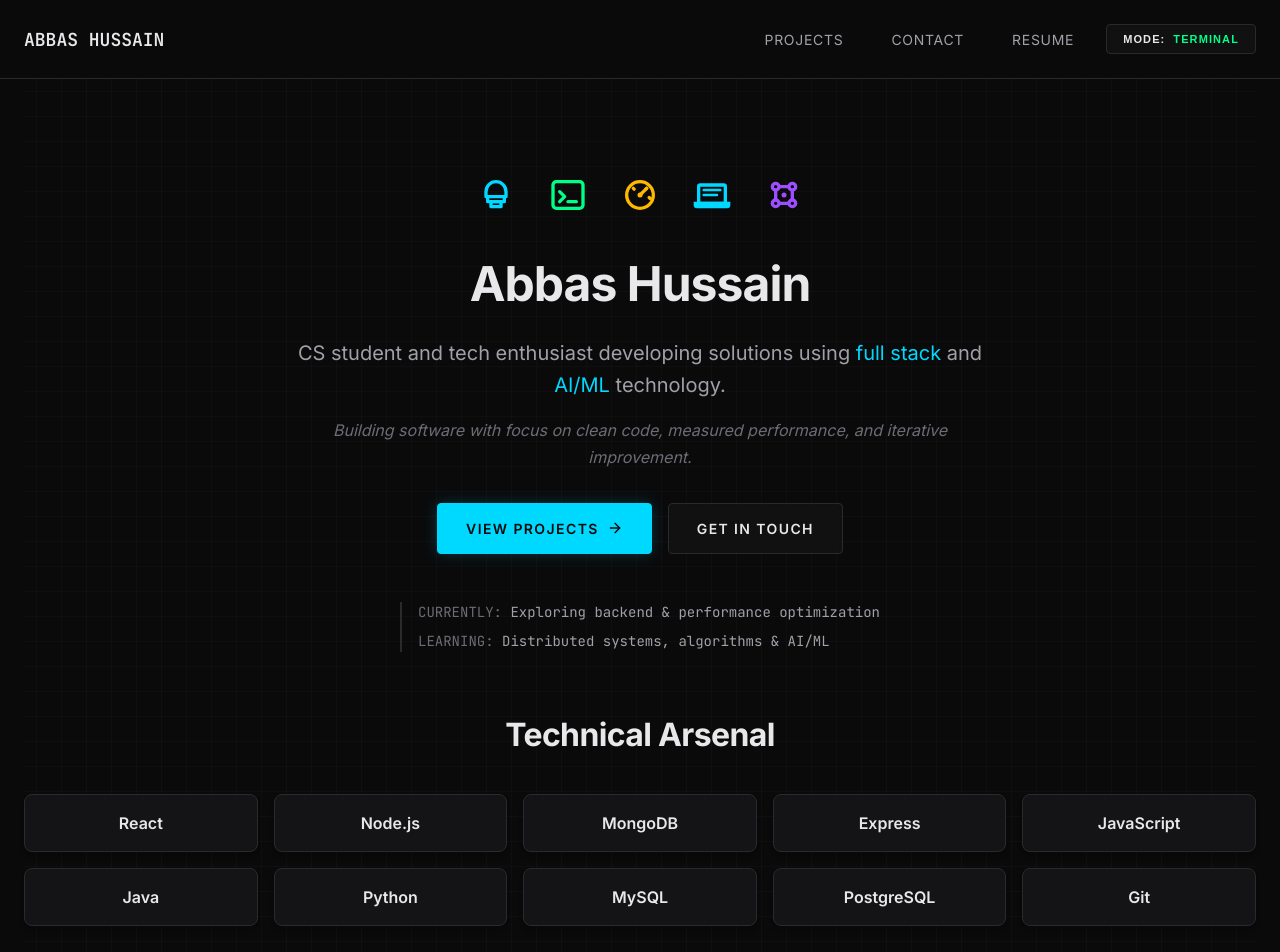
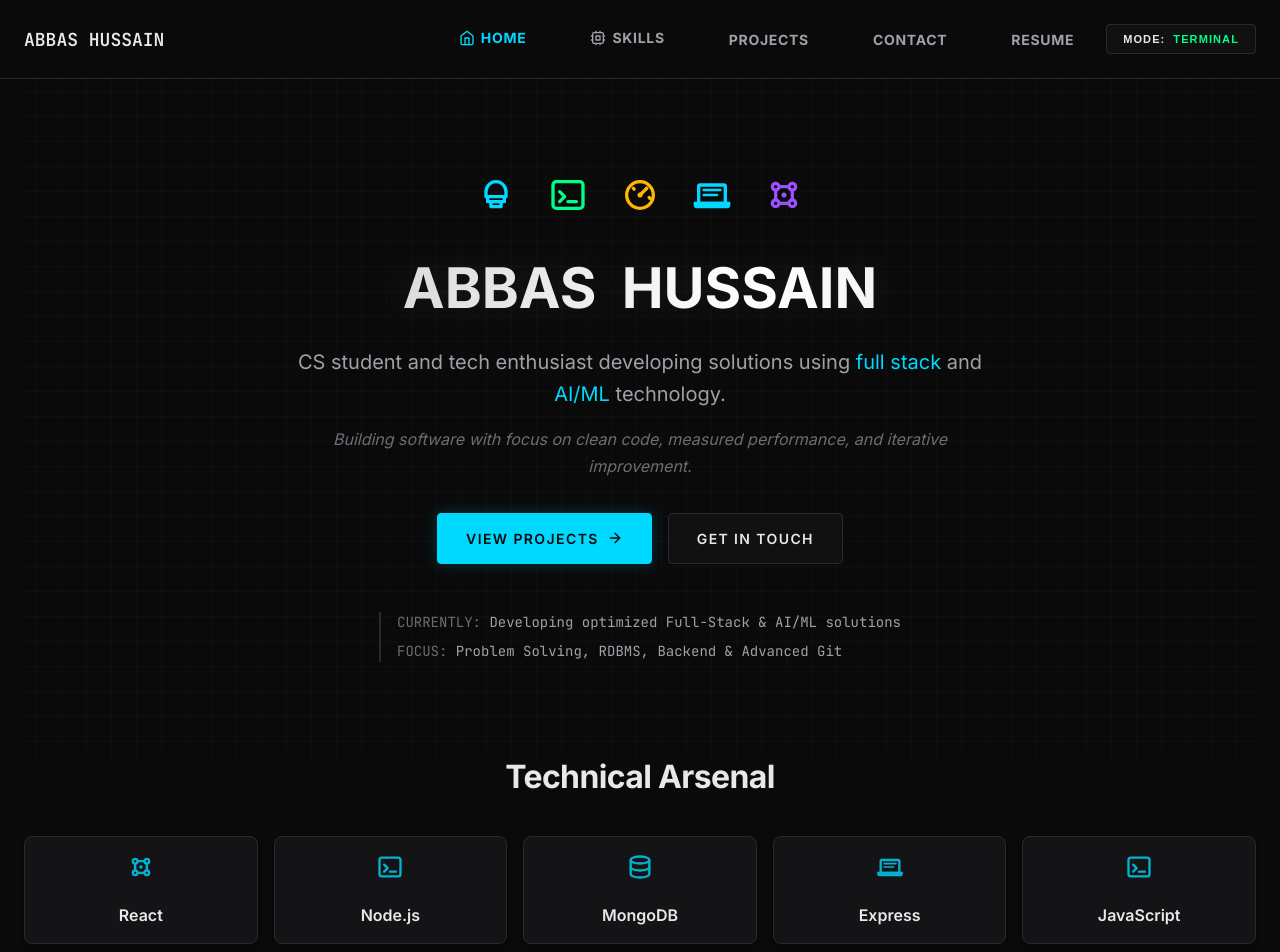
Before and after one commit to Abbas-Hussain-byte/my_portfolio, a React (Vite) app in the folder client/: page / in a window 1280 px wide. Shown: the top 952 px of the page. Built offline with nearby package versions, Linux system fonts and the light colour scheme.

Commit message:
added navigation icon - skills

```diff
--- a/client/src/components/Navigation.jsx
+++ b/client/src/components/Navigation.jsx
@@ -1,5 +1,6 @@
 import { Link, useLocation } from 'react-router-dom'
 import { useState, useEffect } from 'react'
+import { Home, Cpu } from 'lucide-react'
 import resumePdf from '../assets/resume.pdf'
 
 function Navigation() {
@@ -40,6 +41,26 @@ function Navigation() {
                 </Link>
                 <div style={{ display: 'flex', alignItems: 'center', gap: '32px' }}>
                     <ul className="nav-links">
+                        <li>
+                            <Link to="/" className={isActive('/')} title="Home">
+                                <span style={{ display: 'flex', alignItems: 'center', gap: '6px' }}>
+                                    <Home size={16} /> <span className="nav-text">Home</span>
+                                </span>
+                            </Link>
+                        </li>
+                        <li>
+                            <a href="/#skills" title="Technical Arsenal" onClick={(e) => {
+                                // Smooth scroll if on home page
+                                if (window.location.pathname === '/') {
+                                    e.preventDefault();
+                                    document.getElementById('skills')?.scrollIntoView({ behavior: 'smooth' });
+                                }
+                            }}>
+                                <span style={{ display: 'flex', alignItems: 'center', gap: '6px' }}>
+                                    <Cpu size={16} /> <span className="nav-text">Skills</span>
+                                </span>
+                            </a>
+                        </li>
                         <li><Link to="/projects" className={isActive('/projects')}>Projects</Link></li>
                         <li><Link to="/contact" className={isActive('/contact')}>Contact</Link></li>
                         <li><a href={resumePdf} download="Abbas_Hussain_Resume" className="nav-link">Resume</a></li>
--- a/client/src/data/projects.js
+++ b/client/src/data/projects.js
@@ -40,7 +40,7 @@ A personal career and education advisor helping students navigate their future.
             tech: 'GenAI / RAG',
             result: 'High Accuracy'
         },
-        status: 'ARCHIVED',
+        status: 'IN PROGRESS',
         links: {
             github: 'https://github.com/Abbas-Hussain-byte/bajaj-finserv-hackrx',
             demo: null,
--- a/client/src/pages/Home.jsx
+++ b/client/src/pages/Home.jsx
@@ -2,7 +2,7 @@ import { motion } from 'framer-motion'
 import { Link } from 'react-router-dom'
 import { ArrowRight } from 'lucide-react'
 import CheckeredFlag from '../components/CheckeredFlag'
-import { RacingHelmet, Terminal, Speedometer, Laptop, CircuitBoard } from '../components/TechIcons'
+import { RacingHelmet, Terminal, Speedometer, Laptop, CircuitBoard, Database } from '../components/TechIcons'
 
 // Animation Variants
 const containerVariants = {
@@ -15,6 +15,19 @@ const containerVariants = {
         }
     }
 }
+
+const skillsData = [
+    { name: 'React', icon: CircuitBoard },
+    { name: 'Node.js', icon: Terminal },
+    { name: 'MongoDB', icon: Database },
+    { name: 'Express', icon: Laptop }, // Laptop as placeholder for server/framework
+    { name: 'JavaScript', icon: Terminal },
+    { name: 'Java', icon: Laptop },
+    { name: 'Python', icon: Terminal },
+    { name: 'MySQL', icon: Database },
+    { name: 'PostgreSQL', icon: Database },
+    { name: 'Git', icon: CircuitBoard }
+];
 
 const itemVariants = {
     hidden: { y: 20, opacity: 0 },
@@ -55,8 +68,22 @@ function Home() {
                     <CircuitBoard size={40} color="var(--accent-highlight)" />
                 </motion.div>
 
-                <motion.h1 variants={itemVariants} style={{ marginBottom: '24px', textAlign: 'center' }}>
-                    Abbas Hussain
+                <motion.h1
+                    variants={itemVariants}
+                    style={{
+                        marginBottom: '24px',
+                        textAlign: 'center',
+                        fontSize: '56px', // Smaller as requested
+                        letterSpacing: 'normal',
+                        wordSpacing: '12px', // More distance between names
+                        background: 'linear-gradient(to right, #ffffff, #888888, #ffffff)',
+                        WebkitBackgroundClip: 'text',
+                        WebkitTextFillColor: 'transparent',
+                        textShadow: '0 0 40px rgba(255,255,255,0.1)'
+                    }}
+                    className="hero-name"
+                >
+                    ABBAS    HUSSAIN
                 </motion.h1>
 
                 <motion.p
@@ -124,19 +151,28 @@ function Home() {
                 >
                     <div style={{ marginBottom: '8px' }}>
                         <span style={{ color: 'var(--text-tertiary)' }}>CURRENTLY:</span>{' '}
-                        <span style={{ color: 'var(--text-secondary)' }}>Exploring backend & performance optimization</span>
+                        <span style={{ color: 'var(--text-secondary)' }}>Developing optimized Full-Stack & AI/ML solutions</span>
                     </div>
                     <div>
-                        <span style={{ color: 'var(--text-tertiary)' }}>LEARNING:</span>{' '}
-                        <span style={{ color: 'var(--text-secondary)' }}>Distributed systems, algorithms & AI/ML</span>
+                        <span style={{ color: 'var(--text-tertiary)' }}>FOCUS:</span>{' '}
+                        <span style={{ color: 'var(--text-secondary)' }}>Problem Solving, RDBMS, Backend & Advanced Git</span>
                     </div>
                 </motion.div>
+            </motion.section>
 
-                {/* Skills Section */}
+            {/* Skills Section - Separate from Hero for better spacing */}
+            <motion.section
+                id="skills"
+                className="section"
+                initial="hidden"
+                whileInView="visible"
+                viewport={{ once: true, margin: "-100px" }}
+                variants={containerVariants}
+                style={{ paddingTop: '0' }}
+            >
                 <motion.div
                     variants={itemVariants}
                     style={{
-                        marginTop: '64px',
                         width: '100%'
                     }}
                 >
@@ -153,13 +189,10 @@ function Home() {
                                 }
                             }
                         }}
-                        initial="hidden"
-                        whileInView="visible"
-                        viewport={{ once: true, margin: "-100px" }}
                     >
-                        {['React', 'Node.js', 'MongoDB', 'Express', 'JavaScript', 'Java', 'Python', 'MySQL', 'PostgreSQL', 'Git'].map((skill) => (
+                        {skillsData.map((skill) => (
                             <motion.div
-                                key={skill}
+                                key={skill.name}
                                 className="skill-card"
                                 variants={{
                                     hidden: { y: 30, opacity: 0, scale: 0.9 },
@@ -177,14 +210,18 @@ function Home() {
                                 }}
                                 whileHover={{
                                     scale: 1.05,
-                                    y: -5,
+                                    y: -8,
                                     transition: { duration: 0.2, ease: "easeOut" },
-                                    boxShadow: "0 10px 30px -10px rgba(0, 217, 255, 0.4)",
-                                    borderColor: "var(--accent-primary)"
+                                    boxShadow: "0 14px 28px rgba(0, 217, 255, 0.25), 0 10px 10px rgba(0, 0, 0, 0.22)",
+                                    borderColor: "var(--accent-primary)",
+                                    backgroundColor: "rgba(255, 255, 255, 0.03)"
                                 }}
                                 whileTap={{ scale: 0.98 }}
                             >
-                                <span style={{ fontWeight: 600, color: 'var(--text-primary)' }}>{skill}</span>
+                                <div style={{ marginBottom: '8px', color: 'var(--accent-primary)', opacity: 0.8 }}>
+                                    <skill.icon size={28} />
+                                </div>
+                                <span style={{ fontWeight: 600, color: 'var(--text-primary)' }}>{skill.name}</span>
                             </motion.div>
                         ))}
                     </motion.div>
--- a/client/src/pages/Projects.jsx
+++ b/client/src/pages/Projects.jsx
@@ -76,12 +76,19 @@ function Projects() {
                 </div>
 
                 {activeTab === 'projects' ? (
-                    <motion.div variants={containerVariants} className="projects-grid">
-                        {projectsData.map((project) => (
-                            <motion.div key={project.slug} variants={itemVariants}>
-                                <ProjectCard project={project} />
-                            </motion.div>
-                        ))}
+                    <motion.div variants={containerVariants}>
+                        <div className="projects-grid">
+                            {projectsData.map((project) => (
+                                <motion.div key={project.slug} variants={itemVariants}>
+                                    <ProjectCard project={project} />
+                                </motion.div>
+                            ))}
+                        </div>
+                        <motion.div variants={itemVariants} style={{ display: 'flex', justifyContent: 'center', marginTop: '48px' }}>
+                            <a href="https://github.com/Abbas-Hussain-byte" target="_blank" rel="noopener noreferrer" className="btn btn-secondary">
+                                See More Projects on GitHub <ArrowRight size={16} style={{ marginLeft: '8px' }} />
+                            </a>
+                        </motion.div>
                     </motion.div>
                 ) : (
                     <motion.div
--- a/client/src/styles/global.css
+++ b/client/src/styles/global.css
@@ -115,6 +115,27 @@ h3 {
 .mono {
   font-family: 'JetBrains Mono', 'Courier New', monospace;
   font-variant-numeric: tabular-nums;
+}
+
+.hero-name {
+  background-size: 200% auto !important;
+  animation: shine 8s linear infinite;
+  cursor: default;
+  transition: all 0.4s var(--ease-mechanical);
+}
+
+.hero-name:hover {
+  background-image: linear-gradient(to right, #fff, var(--accent-primary), #fff) !important;
+  animation: shine 2s linear infinite;
+  text-shadow: 0 0 30px var(--accent-primary), 0 0 60px rgba(0, 217, 255, 0.5);
+  transform: scale(1.05);
+  letter-spacing: 0.02em;
+}
+
+@keyframes shine {
+  to {
+    background-position: 200% center;
+  }
 }
 
 /* === Layout === */
@@ -270,9 +291,15 @@ a:hover {
 }
 
 .project-card:hover {
-  transform: translateY(-5px);
-  border-color: var(--border-strong);
-  box-shadow: 0 10px 30px -10px rgba(0, 0, 0, 0.5);
+  transform: translateY(-8px) scale(1.02);
+  border-color: var(--accent-primary);
+  box-shadow: 0 20px 40px -10px rgba(0, 217, 255, 0.15), 0 0 15px rgba(0, 217, 255, 0.1);
+  background: linear-gradient(to bottom right, var(--bg-secondary), rgba(0, 217, 255, 0.03));
+  z-index: 10;
+}
+
+.project-card:hover .project-card-title {
+  color: var(--accent-primary);
 }
 
 .project-card:hover::before {
@@ -291,6 +318,7 @@ a:hover {
   font-size: 18px;
   font-weight: 600;
   color: var(--text-primary);
+  transition: color 0.3s ease;
 }
 
 .project-card-label {
@@ -471,7 +499,8 @@ a:hover {
 
 .nav-links {
   display: flex;
-  gap: var(--spacing-xl);
+  gap: 64px;
+  /* Increased gap */
   list-style: none;
 }
 
@@ -480,7 +509,8 @@ a:hover {
   text-transform: uppercase;
   letter-spacing: 0.05em;
   color: var(--text-secondary);
-  font-weight: 500;
+  font-weight: 700;
+  /* Increased from 500 */
 }
 
 .nav-links a:hover,
```
Also changed, not shown: client/src/components/ProjectCard.jsx (+26 -5 lines).
